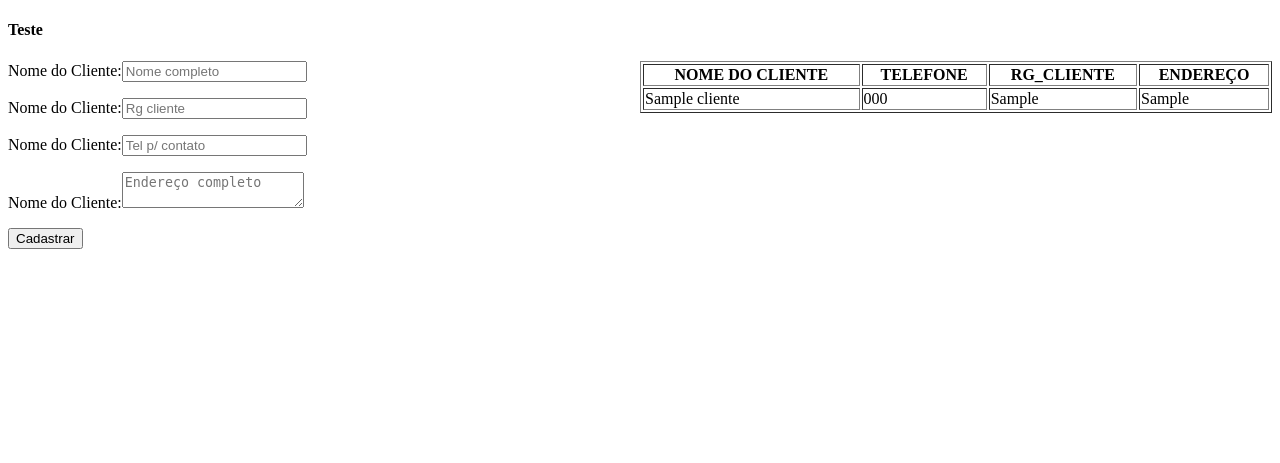
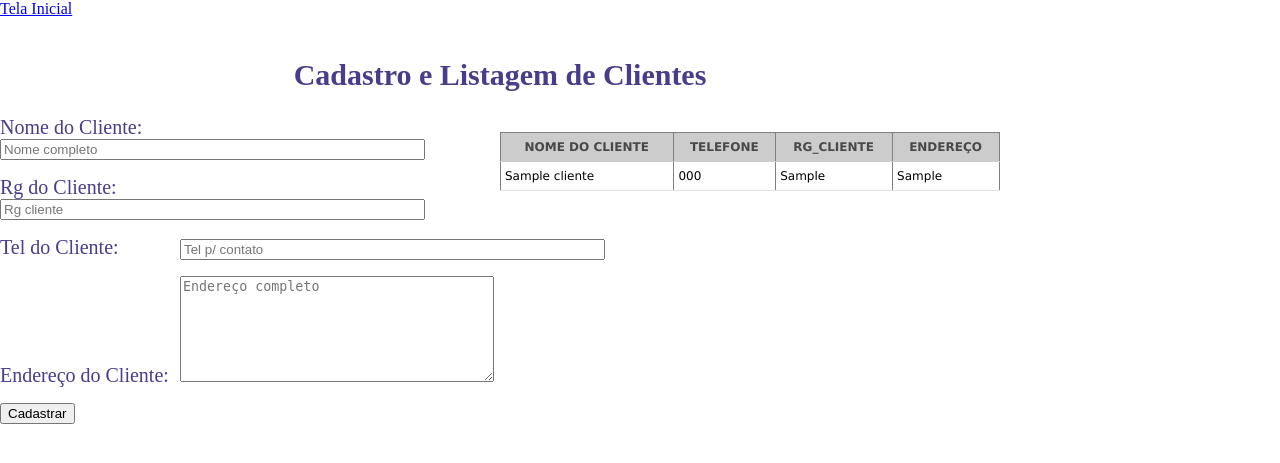
Before and after one commit to Anderson366/Floricultura, a Django app: page /lista_clientes in a window 1280 px wide. Shown: the top 463 px of the page. Run offline with Django 3.2, Linux system fonts and the light colour scheme; tables that the repository leaves empty hold one stand-in row (values such as "Sample post").

Commit message:
Antes da aula

```diff
--- a/core/models.py
+++ b/core/models.py
@@ -31,9 +31,10 @@ class Produto(models.Model):
 
 
 class Itens(models.Model):
+    cod_itens = models.AutoField(primary_key= True)
     cod_produto = models.ForeignKey(Produto, on_delete=models.CASCADE)
     cod_venda = models.ForeignKey(Venda, on_delete=models.CASCADE)
     qnt_produto = models.IntegerField()
 
-    def __int__(self):
-        return self.cod_venda
+    def __str__(self):
+        return self.cod_itens
--- a/core/static/inicial.css
+++ b/core/static/inicial.css
@@ -1,3 +1,16 @@
+h4{
+    color: #483D8B;
+    font-size: 30px;
+}
+
+#listagem{
+    /*Novamente definimos a largura da div*/
+    width:1000px;
+    /* altura da div */
+    height:100px;
+    /* Cor de fundo da div */
+}
+
 body{
     margin:0px;
 }
@@ -21,3 +34,62 @@ body{
     text-decoration: none;
     border-bottom:3px solid #EDEDED;
 }
+label.hora {
+
+    display: inline-block;
+    width: 130px;
+}
+label.alinha_cliente {
+    color:#483D8B;
+    font-size: 20px;
+    display: inline-block;
+    width: 180px;
+}
+textarea{
+    width:308px;
+    height:100px;;
+}
+
+table {
+    width: 100%;
+    border-collapse: collapse;
+}
+
+
+th {
+    background-color:#CCC;
+    font-size: 12px;
+    color:#484848;
+    padding-left:4px;
+    padding-right:4px;
+    border-bottom:solid 1px #CCC;
+    height:26px;
+    padding-right:5px;
+}
+tr:nth-child(odd) {
+	background-color:#F3F3F3;
+}
+
+tr:nth-child(even) {
+	background-color:#FFF;
+}
+
+tr, td {
+    height:26px;
+    padding-left:4px;
+    padding-right:2px;
+    font-family:Verdana, Geneva, sans-serif;
+    font-size:12px;
+    white-space:nowrap;
+    border-bottom:solid 1px #E1E1E1;
+}
+tr:hover {
+    background-color:#00D8CC;
+    cursor:pointer; color:#FFF;
+}
+
+.footer {
+    position:absolute;
+    bottom:0;
+    width:100%;
+}
--- a/core/templates/Lista_Clientes.html
+++ b/core/templates/Lista_Clientes.html
@@ -3,9 +3,14 @@
     <head>
         <meta charset="UTF-8">
         <title>Clientes</title>
+        {%load static%}
+        <link rel="stylesheet" href="static/inicial.css">
+
     </head>
     <body>
-        <h4>Teste</h4>
+        <div id="listagem">
+            <a href="{% url 'tela_inicial'%}">Tela Inicial</a></li>
+            <h4 align="center">Cadastro e Listagem de Clientes</h4>
             <table style="width:50%" align="right" border="1">
                 <tr>
                     <th>NOME DO CLIENTE</th>
@@ -22,12 +27,14 @@
                 </tr>
                 {%endfor%}
             </table>
+        </div>
+
         <form  action="{%url 'salva_clientes'%}" method="POST">
             {% csrf_token%}
-            <p><label>Nome do Cliente:</label><input placeholder="Nome completo" maxlength="40" type="text" name="nome_cliente"></p>
-            <p><label>Nome do Cliente:</label><input placeholder="Rg cliente" maxlength="7" type="text" name="rg_cliente"></p>
-            <p><label>Nome do Cliente:</label><input placeholder="Tel p/ contato" type="text"  maxlength="11" name="telefone_cliente"></p>
-            <p><label>Nome do Cliente:</label><textarea placeholder="Endereço completo" type="text" name="endereco_cliente"></textarea></p>
+            <p><label for="01" class="alinha_cliente">Nome do Cliente:</label><input id="01" placeholder="Nome completo" maxlength="40" size="50" type="text" name="nome_cliente"></p>
+            <p><label for="02" class="alinha_cliente">Rg do Cliente:</label><input id="02" placeholder="Rg cliente" maxlength="7" size="50" type="text" name="rg_cliente"></p>
+            <p><label for="03" class="alinha_cliente">Tel do Cliente:</label><input id="03" placeholder="Tel p/ contato" type="text"  maxlength="11" size="50" name="telefone_cliente"></p>
+            <p><label for="04" class="alinha_cliente">Endereço do Cliente:</label><textarea id="04" placeholder="Endereço completo" type="text" name="endereco_cliente"></textarea></p>
 
             <button type="submit">Cadastrar</button>
         </form>
--- a/core/views.py
+++ b/core/views.py
@@ -1,7 +1,7 @@
 from django.shortcuts import render, redirect
 from django.http import HttpResponse
 
-from .forms import ClienteForm, ProdutoForm, VendaForm, ItensForm
+from .forms  import  ClienteForm, ProdutoForm, VendaForm, ItensForm
 from .models import Cliente, Produto, Venda, Itens
 
 def tela_inicial(request):
@@ -58,7 +58,10 @@ def realizar_venda(request):
     form = VendaForm(request.POST or None)
     if form.is_valid():
         form.save()
-    return redirect('listar_itens')
+        return redirect('listar_itens')
+    else:
+
+        return redirect('efetuar_venda')
 
 def listar_itens(request):
     ItensV = Itens.objects.all()
@@ -74,8 +77,6 @@ def inserir_produto(request):
     form = ItensForm(request.POST or None)
     if form.is_valid():
         form.save()
-    return redirect('listar_itens')
-
-def teste_url(self, num):
-
-    return HttpResponse('Hello %d'%num)
+        return redirect('listar_itens')
+    else:
+        return redirect('tela_inicial')
```
Also changed, not shown: core/admin.py (+6 -2 lines), core/templates/Efetuar_Venda.html (+8 -12 lines), core/templates/Lista_Itens.html (+8 -7 lines), core/templates/cadastro_produto.html (+8 -5 lines). Lines whose indentation alone changed are shown as unchanged.
